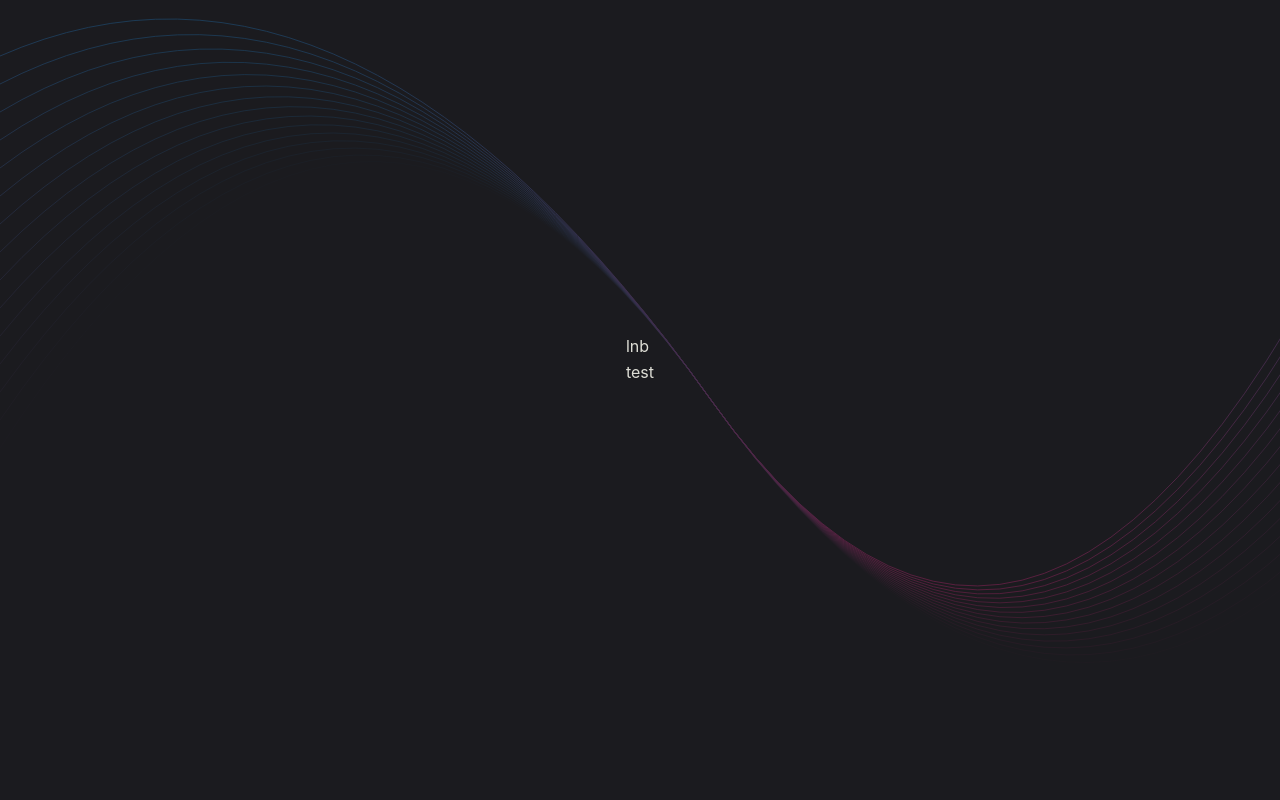
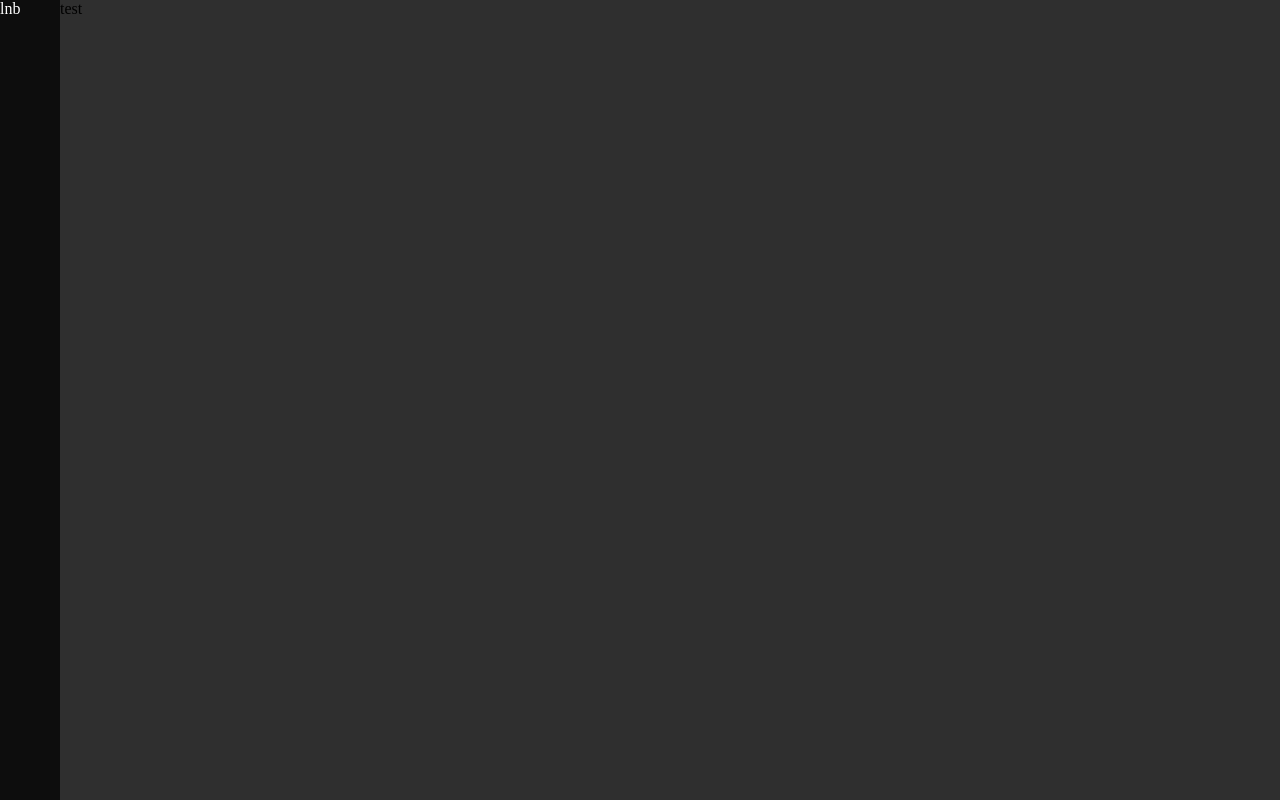
Before and after one commit to heartbeatsfeeling/electron-video, a React (Vite) app in the folder src/renderer/: page / in a window 1280 px wide. Built offline with nearby package versions, Linux system fonts and the light colour scheme.

Commit message:
update package

```diff
--- a/src/renderer/src/assets/base.css
+++ /dev/null
@@ -1,67 +0,0 @@
-:root {
-  --ev-c-white: #ffffff;
-  --ev-c-white-soft: #f8f8f8;
-  --ev-c-white-mute: #f2f2f2;
-
-  --ev-c-black: #1b1b1f;
-  --ev-c-black-soft: #222222;
-  --ev-c-black-mute: #282828;
-
-  --ev-c-gray-1: #515c67;
-  --ev-c-gray-2: #414853;
-  --ev-c-gray-3: #32363f;
-
-  --ev-c-text-1: rgba(255, 255, 245, 0.86);
-  --ev-c-text-2: rgba(235, 235, 245, 0.6);
-  --ev-c-text-3: rgba(235, 235, 245, 0.38);
-
-  --ev-button-alt-border: transparent;
-  --ev-button-alt-text: var(--ev-c-text-1);
-  --ev-button-alt-bg: var(--ev-c-gray-3);
-  --ev-button-alt-hover-border: transparent;
-  --ev-button-alt-hover-text: var(--ev-c-text-1);
-  --ev-button-alt-hover-bg: var(--ev-c-gray-2);
-}
-
-:root {
-  --color-background: var(--ev-c-black);
-  --color-background-soft: var(--ev-c-black-soft);
-  --color-background-mute: var(--ev-c-black-mute);
-
-  --color-text: var(--ev-c-text-1);
-}
-
-*,
-*::before,
-*::after {
-  box-sizing: border-box;
-  margin: 0;
-  font-weight: normal;
-}
-
-ul {
-  list-style: none;
-}
-
-body {
-  min-height: 100vh;
-  color: var(--color-text);
-  background: var(--color-background);
-  line-height: 1.6;
-  font-family:
-    Inter,
-    -apple-system,
-    BlinkMacSystemFont,
-    'Segoe UI',
-    Roboto,
-    Oxygen,
-    Ubuntu,
-    Cantarell,
-    'Fira Sans',
-    'Droid Sans',
-    'Helvetica Neue',
-    sans-serif;
-  text-rendering: optimizeLegibility;
-  -webkit-font-smoothing: antialiased;
-  -moz-osx-font-smoothing: grayscale;
-}
--- a/src/renderer/src/assets/main.css
+++ /dev/null
@@ -1,171 +0,0 @@
-@import './base.css';
-
-body {
-  display: flex;
-  align-items: center;
-  justify-content: center;
-  overflow: hidden;
-  background-image: url('./wavy-lines.svg');
-  background-size: cover;
-  user-select: none;
-}
-
-code {
-  font-weight: 600;
-  padding: 3px 5px;
-  border-radius: 2px;
-  background-color: var(--color-background-mute);
-  font-family:
-    ui-monospace,
-    SFMono-Regular,
-    SF Mono,
-    Menlo,
-    Consolas,
-    Liberation Mono,
-    monospace;
-  font-size: 85%;
-}
-
-#root {
-  display: flex;
-  align-items: center;
-  justify-content: center;
-  flex-direction: column;
-  margin-bottom: 80px;
-}
-
-.logo {
-  margin-bottom: 20px;
-  -webkit-user-drag: none;
-  height: 128px;
-  width: 128px;
-  will-change: filter;
-  transition: filter 300ms;
-}
-
-.logo:hover {
-  filter: drop-shadow(0 0 1.2em #6988e6aa);
-}
-
-.creator {
-  font-size: 14px;
-  line-height: 16px;
-  color: var(--ev-c-text-2);
-  font-weight: 600;
-  margin-bottom: 10px;
-}
-
-.text {
-  font-size: 28px;
-  color: var(--ev-c-text-1);
-  font-weight: 700;
-  line-height: 32px;
-  text-align: center;
-  margin: 0 10px;
-  padding: 16px 0;
-}
-
-.tip {
-  font-size: 16px;
-  line-height: 24px;
-  color: var(--ev-c-text-2);
-  font-weight: 600;
-}
-
-.react {
-  background: -webkit-linear-gradient(315deg, #087ea4 55%, #7c93ee);
-  background-clip: text;
-  -webkit-background-clip: text;
-  -webkit-text-fill-color: transparent;
-  font-weight: 700;
-}
-
-.ts {
-  background: -webkit-linear-gradient(315deg, #3178c6 45%, #f0dc4e);
-  background-clip: text;
-  -webkit-background-clip: text;
-  -webkit-text-fill-color: transparent;
-  font-weight: 700;
-}
-
-.actions {
-  display: flex;
-  padding-top: 32px;
-  margin: -6px;
-  flex-wrap: wrap;
-  justify-content: flex-start;
-}
-
-.action {
-  flex-shrink: 0;
-  padding: 6px;
-}
-
-.action a {
-  cursor: pointer;
-  text-decoration: none;
-  display: inline-block;
-  border: 1px solid transparent;
-  text-align: center;
-  font-weight: 600;
-  white-space: nowrap;
-  border-radius: 20px;
-  padding: 0 20px;
-  line-height: 38px;
-  font-size: 14px;
-  border-color: var(--ev-button-alt-border);
-  color: var(--ev-button-alt-text);
-  background-color: var(--ev-button-alt-bg);
-}
-
-.action a:hover {
-  border-color: var(--ev-button-alt-hover-border);
-  color: var(--ev-button-alt-hover-text);
-  background-color: var(--ev-button-alt-hover-bg);
-}
-
-.versions {
-  position: absolute;
-  bottom: 30px;
-  margin: 0 auto;
-  padding: 15px 0;
-  font-family: 'Menlo', 'Lucida Console', monospace;
-  display: inline-flex;
-  overflow: hidden;
-  align-items: center;
-  border-radius: 22px;
-  background-color: #202127;
-  backdrop-filter: blur(24px);
-}
-
-.versions li {
-  display: block;
-  float: left;
-  border-right: 1px solid var(--ev-c-gray-1);
-  padding: 0 20px;
-  font-size: 14px;
-  line-height: 14px;
-  opacity: 0.8;
-  &:last-child {
-    border: none;
-  }
-}
-
-@media (max-width: 720px) {
-  .text {
-    font-size: 20px;
-  }
-}
-
-@media (max-width: 620px) {
-  .versions {
-    display: none;
-  }
-}
-
-@media (max-width: 350px) {
-  .tip,
-  .actions {
-    display: none;
-  }
-}
--- a/src/renderer/src/components/layout.tsx
+++ b/src/renderer/src/components/layout.tsx
@@ -1,14 +1,15 @@
 import { Outlet } from 'react-router-dom'
+import { Fragment } from 'react/jsx-runtime'
 export default function Layout () {
   return (
-    <div>
+    <Fragment>
       <header></header>
-      <div>
+      <div className='wrapper'>
         <div className="lnb">lnb</div>
-        <div content='content'>
+        <div className='content'>
           <Outlet />
         </div>
       </div>
-    </div>
+    </Fragment>
   )
 }
--- a/src/renderer/src/main.tsx
+++ b/src/renderer/src/main.tsx
@@ -1,7 +1,7 @@
 import React from 'react'
 import ReactDOM from 'react-dom/client'
 import App from './App'
-import './assets/main.css'
+import './scss/index.scss'
 
 ReactDOM.createRoot(document.getElementById('root') as ReactDOM.Container).render(
   <React.StrictMode>
--- /dev/null
+++ b/src/renderer/src/scss/index.scss
@@ -0,0 +1,20 @@
+div,p,body{
+  margin: 0;
+  padding: 0;
+}
+body, #root{
+  background: #2f2f2f;
+  height: 100vh;
+}
+.wrapper{
+  display: flex;
+  height: 100%;
+  .lnb{
+    background-color: #0d0d0d;
+    width: 60px;
+    color: #fff;
+  }
+  .content{
+    flex: 1;
+  }
+}
```
Also changed, not shown: package.json (+4 -3 lines), tsconfig.json (+20 -0 lines), tsconfig.web.json (+8 -0 lines), src/renderer/src/store/index.ts (renamed from src/renderer/src/storex/index.ts).
